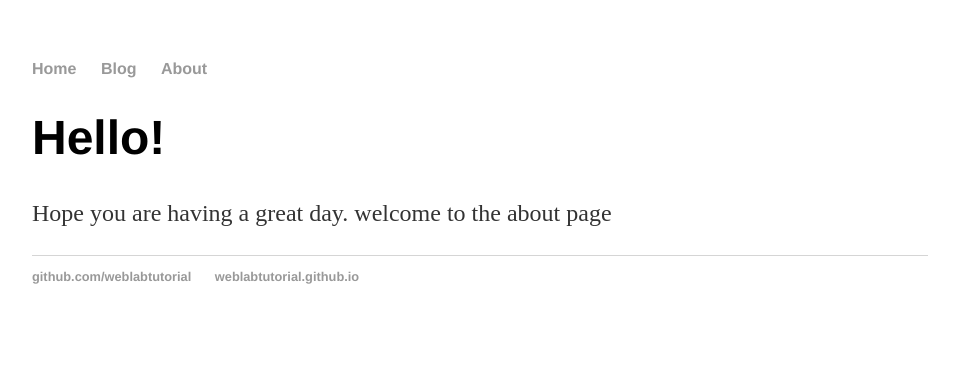
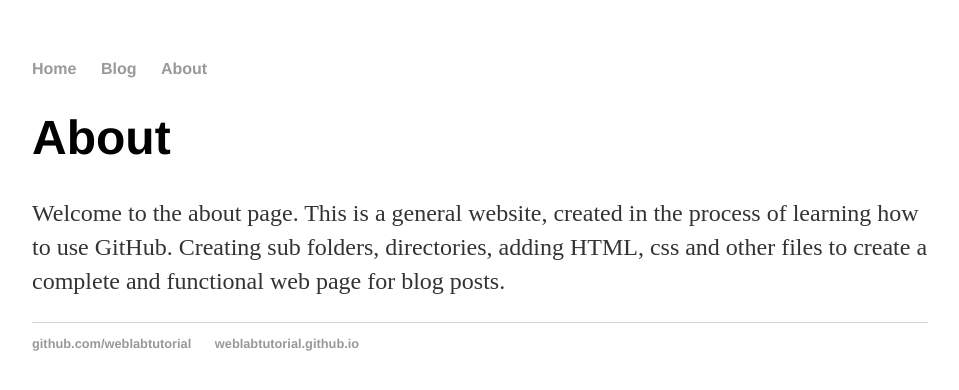
Before and after one commit to ChillStingray/ChillStingray.github.io, a Jekyll site: the page built from about/index.html, in a window 1280 px wide. Shown: the top 390 px of the page, without its empty margins (160-1119 px from the left). Built offline with Jekyll 4.4.1, drawn with Linux system fonts in a browser that asks for light colours.

Commit message:
Update index.html

```diff
--- a/about/index.html
+++ b/about/index.html
@@ -3,6 +3,6 @@ layout: default
 title: Web programming
 ---
 <div class="blurb">
-  <h1> Hello! </h1>
-  <p> Hope you are having a great day. welcome to the about page </p>
+  <h1> About </h1>
+  <p> Welcome to the about page. This is a general website, created in the process of learning how to use GitHub. Creating sub folders, directories, adding HTML, css and other files to create a complete and functional web page for blog posts. </p>
 </div>
```
